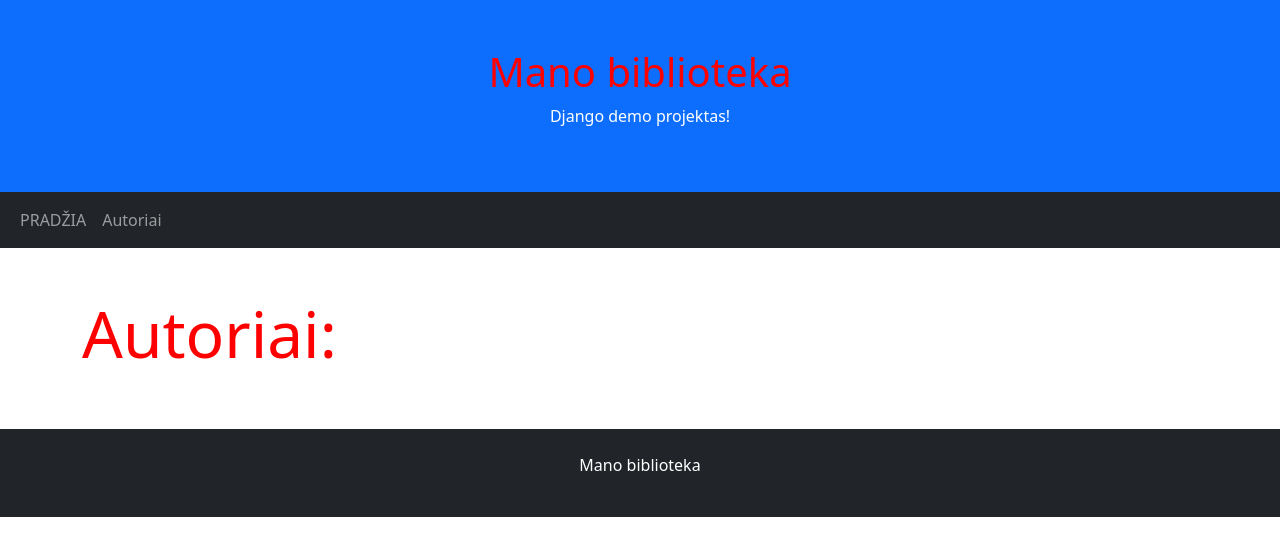
After one commit to DonatasNoreika/library_20260413, a Django app: page /authors/ in a window 1280 px wide. The commit adds this page. Shown: the top 556 px of the page. Run offline with Django 5.2, Linux system fonts and the light colour scheme; data that the repository does not hold is empty.

Commit message:
2: Sukurtas autorių sąrašo puslapis, pridėtas meniu

```diff
--- /dev/null
+++ b/mysite/library/templates/authors.html
@@ -0,0 +1,10 @@
+{% extends 'base.html' %}
+
+{% block title %}Autoriai{% endblock %}
+
+{% block content %}
+<h1 class="display-3">Autoriai:</h1>
+{% for author in authors %}
+<p>{{ author.first_name }} {{ author.last_name }}</p>
+{% endfor %}
+{% endblock %}
--- a/mysite/library/templates/base.html
+++ b/mysite/library/templates/base.html
@@ -20,7 +20,10 @@
     <div class="container-fluid">
         <ul class="navbar-nav">
             <li class="nav-item">
-                <a class="nav-link" href="#">Active</a>
+                <a class="nav-link" href="{% url 'index' %}">PRADŽIA</a>
+            </li>
+            <li class="nav-item">
+                <a class="nav-link" href="{% url 'authors' %}">Autoriai</a>
             </li>
         </ul>
     </div>
--- a/mysite/library/templates/index.html
+++ b/mysite/library/templates/index.html
@@ -3,7 +3,7 @@
 {% block title %}Statistika{% endblock %}
 
 {% block content %}
-<h1>Bibliotekos statistika:</h1>
+<h1 class="display-3">Bibliotekos statistika:</h1>
 <p>Knygų: {{ num_books }}</p>
 <p>Knygų egzempliorių: {{ num_instances }}</p>
 <p>Autorių: {{ num_authors }}</p>
--- a/mysite/library/urls.py
+++ b/mysite/library/urls.py
@@ -3,4 +3,5 @@ from . import views
 
 urlpatterns = [
     path('', views.index, name="index"),
+    path('authors/', views.authors, name='authors'),
 ]
--- a/mysite/library/views.py
+++ b/mysite/library/views.py
@@ -11,3 +11,9 @@ def index(request):
         'num_instances_available': BookInstance.objects.filter(status='a').count(),
     }
     return render(request, template_name="index.html", context=context)
+
+def authors(request):
+    context = {
+        'authors': Author.objects.all(),
+    }
+    return render(request, template_name="authors.html", context=context)
```
